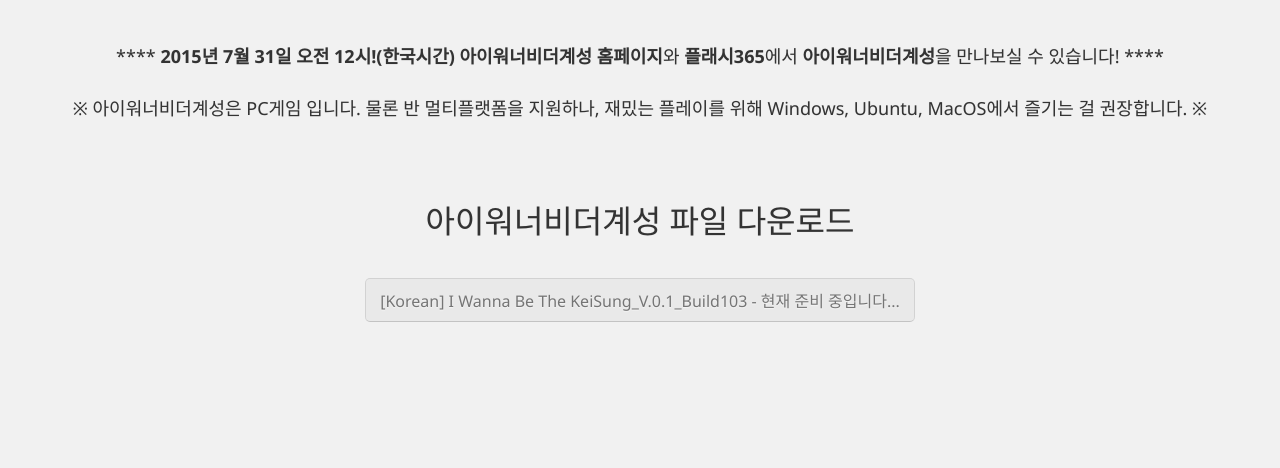
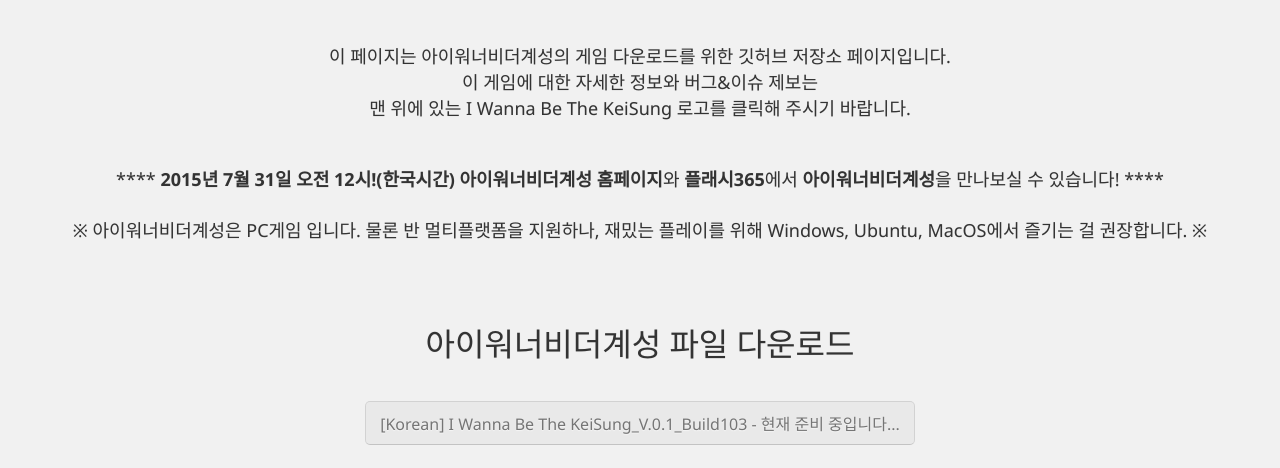
Before and after one commit to areatmgcode00003813/areatmgcode00003813.github.io, a plain HTML site: page index.html in a window 1280 px wide. Shown: the part 453-921 px from the top of the page. Drawn offline with Linux system fonts and the light colour scheme.

Commit message:
iwbtks-homepage

```diff
--- a/index.html
+++ b/index.html
@@ -24,6 +24,8 @@
 </div>
 <div style="text-align:center"><font size="6">키드가 계성학교에 가고싶어요</font></div>
 <div style="text-align:center"><font size="6"><b>아이워너비더계성</b></font></div>
+<div style="text-align:center"><font size="6"><br>
+<div style="text-align:center"><font size="4">이 페이지는 아이워너비더계성의 게임 다운로드를 위한 깃허브 저장소 페이지입니다.<br>이 게임에 대한 자세한 정보와 버그&이슈 제보는<br>맨 위에 있는 I Wanna Be The KeiSung 로고를 클릭해 주시기 바랍니다.</font></div>
 <div style="text-align:center"><font size="6"><br>
 </font></div>
 <div style="text-align:center"><font size="4">**** <b>2015년 7월 31일 오전 12시!(한국시간)</b> <b>아이워너비더계성 홈페이지</b>와 <b>플래시365</b>에서 <b>아이워너비더계성</b>을 만나보실 수 있습니다! ****</font></div>
```
